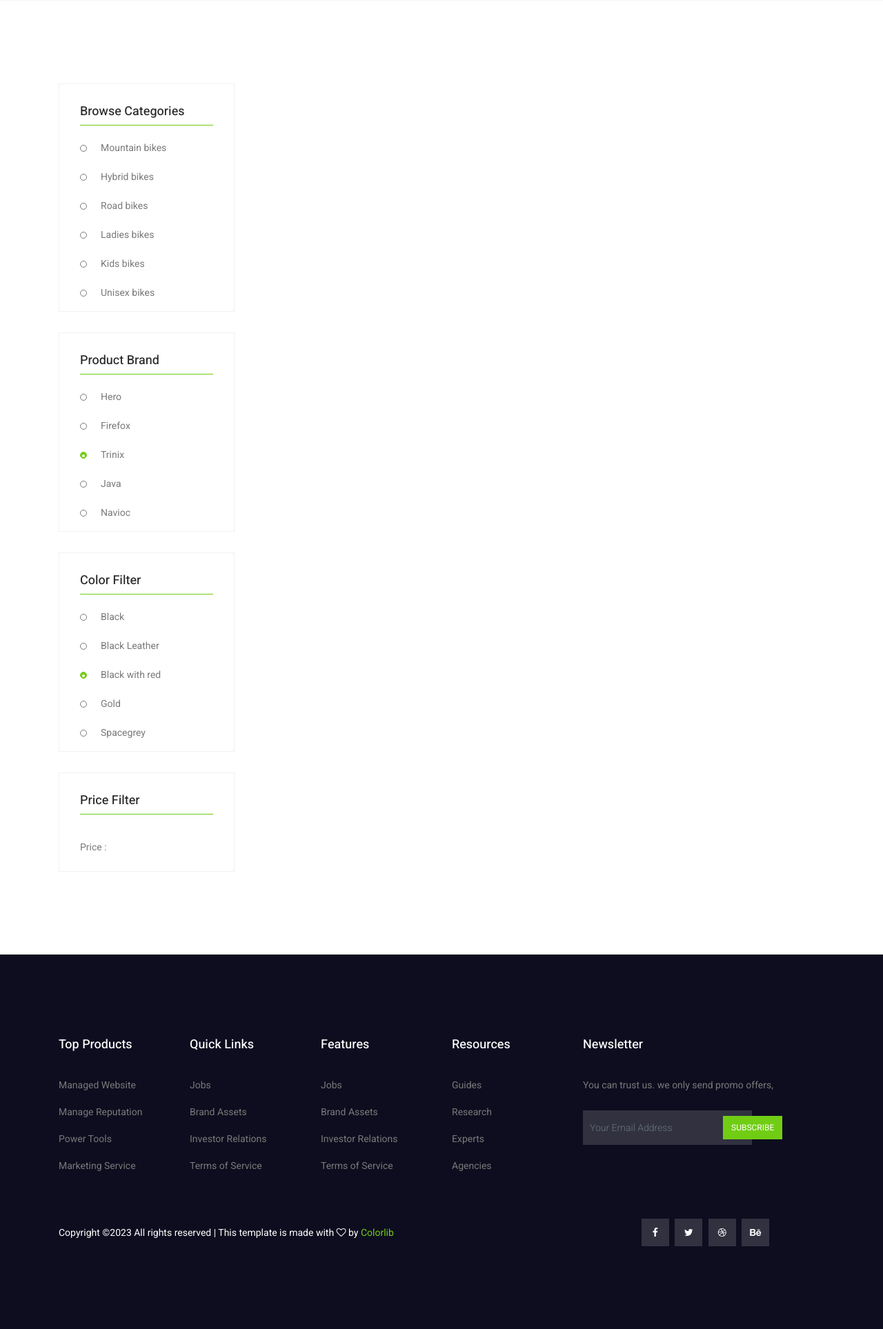
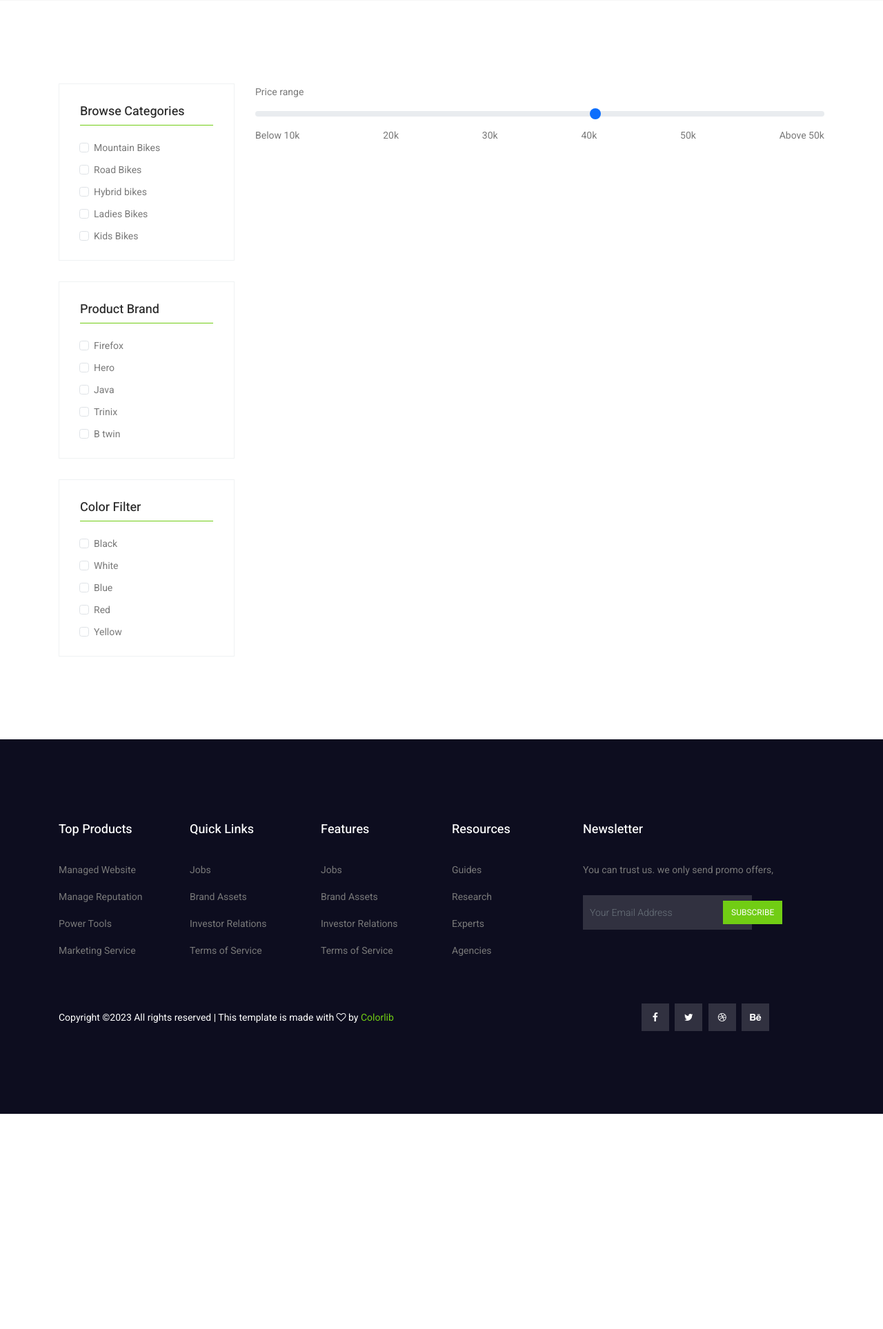
Before and after one commit to Rashicom/cyclone_ecom, a Django app: page /categories/ in a window 1280 px wide. Shown: the part 310-2237 px from the top of the page at 69% size. After the commit the page ends 1925 px from the top, so only its background shows below. Run offline with Django 4.2, Linux system fonts and the light colour scheme; data that the repository does not hold is empty; parts of the project's set-up code (start-up, migrations or seed data) failed here and were passed over; some libraries are stand-ins or nearby versions.

Commit message:
category filter front end compleated

```diff
--- a/templates/home/cyclone_category.html
+++ b/templates/home/cyclone_category.html
@@ -30,6 +30,19 @@
 
           <!-- <<<<<<<<<<<right area start>>>>>>>>>>>>>>>> -->
           <div class="col-lg-9">
+
+            <div class="">
+              <label for="customRange2" class="form-label">Price range</label>
+              <input type="range" class="form-range" min="0" max="5" id="">
+              <div class="d-flex justify-content-between">
+                <p>Below 10k</p>
+                <p>20k</p>
+                <p>30k</p>
+                <p>40k</p>
+                <p>50k</p>
+                <p>Above 50k</p>
+              </div>
+            </div>
 
             <div class="latest_product_inner">
               <div class="row">
@@ -120,27 +133,38 @@
                   <h3>Browse Categories</h3>
                 </div>
                 <div class="widgets_inner">
-                  <ul class="list">
-                    <li>
-                      <a href="#">Mountain bikes</a>
-                    </li>
-                    <li>
-                      <a href="#">Hybrid bikes</a>
-                    </li>
-                    <li>
-                      <a href="#">Road bikes</a>
-                    </li>
-                    <li>
-                      <a href="#">Ladies bikes</a>
-                    </li>
-                    <li>
-                      <a href="#">Kids bikes</a>
-                    </li>
-                    <li>
-                      <a href="#">Unisex bikes</a>
-                    </li>
 
-                  </ul>
+                  <div class="form-check my-2">
+                    <input class="form-check-input filter_checkbox" data-filter="bike_type" type="checkbox" value="mountain_bikes" id="">
+                    <label class="form-check-label" for="flexCheckDefault">
+                      Mountain Bikes
+                    </label>
+                  </div>
+                  <div class="form-check my-2">
+                    <input class="form-check-input filter_checkbox" data-filter="bike_type" type="checkbox" value="road_bikes" id="">
+                    <label class="form-check-label" for="flexCheckChecked">
+                      Road Bikes
+                    </label>
+                  </div>
+                  <div class="form-check my-2">
+                    <input class="form-check-input filter_checkbox" data-filter="bike_type" type="checkbox" value="hybrid_bikes" id="">
+                    <label class="form-check-label" for="flexCheckDefault">
+                      Hybrid bikes
+                    </label>
+                  </div>
+                  <div class="form-check my-2">
+                    <input class="form-check-input filter_checkbox" data-filter="bike_type" type="checkbox" value="ladies_bikes" id="">
+                    <label class="form-check-label" for="flexCheckChecked">
+                      Ladies Bikes
+                    </label>
+                  </div>
+                  <div class="form-check my-2">
+                    <input class="form-check-input filter_checkbox" data-filter="bike_type" type="checkbox" value="kids_bikes" id="" >
+                    <label class="form-check-label" for="flexCheckChecked">
+                      Kids Bikes
+                    </label>
+                  </div>
+
                 </div>
               </aside>
 
@@ -149,23 +173,38 @@
                   <h3>Product Brand</h3>
                 </div>
                 <div class="widgets_inner">
-                  <ul class="list">
-                    <li>
-                      <a href="#">Hero</a>
-                    </li>
-                    <li>
-                      <a href="#">Firefox</a>
-                    </li>
-                    <li class="active">
-                      <a href="#">Trinix</a>
-                    </li>
-                    <li>
-                      <a href="#">Java</a>
-                    </li>
-                    <li>
-                      <a href="#">Navioc</a>
-                    </li>
-                  </ul>
+
+                  <div class="form-check my-2">
+                    <input class="form-check-input filter_checkbox" data-filter="company" type="checkbox" value="firefox" id="">
+                    <label class="form-check-label" for="flexCheckDefault">
+                      Firefox
+                    </label>
+                  </div>
+                  <div class="form-check my-2">
+                    <input class="form-check-input filter_checkbox" data-filter="company" type="checkbox" value="hero" id="">
+                    <label class="form-check-label" for="flexCheckChecked">
+                      Hero
+                    </label>
+                  </div>
+                  <div class="form-check my-2">
+                    <input class="form-check-input filter_checkbox" data-filter="company" type="checkbox" value="java" id="">
+                    <label class="form-check-label" for="flexCheckDefault">
+                      Java
+                    </label>
+                  </div>
+                  <div class="form-check my-2">
+                    <input class="form-check-input filter_checkbox" data-filter="company" type="checkbox" value="trinix" id="">
+                    <label class="form-check-label" for="flexCheckChecked">
+                      Trinix
+                    </label>
+                  </div>
+                  <div class="form-check my-2">
+                    <input class="form-check-input filter_checkbox" data-filter="company" type="checkbox" value="b_twin" id="" >
+                    <label class="form-check-label" for="flexCheckChecked">
+                      B twin
+                    </label>
+                  </div>
+
                 </div>
               </aside>
 
@@ -174,46 +213,88 @@
                   <h3>Color Filter</h3>
                 </div>
                 <div class="widgets_inner">
-                  <ul class="list">
-                    <li>
-                      <a href="#">Black</a>
-                    </li>
-                    <li>
-                      <a href="#">Black Leather</a>
-                    </li>
-                    <li class="active">
-                      <a href="#">Black with red</a>
-                    </li>
-                    <li>
-                      <a href="#">Gold</a>
-                    </li>
-                    <li>
-                      <a href="#">Spacegrey</a>
-                    </li>
-                  </ul>
+
+                  <div class="form-check my-2">
+                    <input class="form-check-input filter_checkbox" data-filter="color" type="checkbox" value="black" id="">
+                    <label class="form-check-label" for="flexCheckDefault">
+                      Black
+                    </label>
+                  </div>
+                  <div class="form-check my-2">
+                    <input class="form-check-input filter_checkbox" data-filter="color" type="checkbox" value="white" id="">
+                    <label class="form-check-label" for="flexCheckChecked">
+                      White
+                    </label>
+                  </div>
+                  <div class="form-check my-2">
+                    <input class="form-check-input filter_checkbox" data-filter="color" type="checkbox" value="blue" id="">
+                    <label class="form-check-label" for="flexCheckDefault">
+                      Blue
+                    </label>
+                  </div>
+                  <div class="form-check my-2">
+                    <input class="form-check-input filter_checkbox" data-filter="color" type="checkbox" value="red" id="">
+                    <label class="form-check-label " for="flexCheckChecked">
+                      Red
+                    </label>
+                  </div>
+                  <div class="form-check my-2">
+                    <input class="form-check-input filter_checkbox" data-filter="color" type="checkbox" value="yellow" id="" >
+                    <label class="form-check-label" for="flexCheckChecked">
+                      Yellow
+                    </label>
+                  </div>
+
                 </div>
               </aside>
 
-              <aside class="left_widgets p_filter_widgets">
-                <div class="l_w_title">
-                  <h3>Price Filter</h3>
-                </div>
-                <div class="widgets_inner">
-                  <div class="range_item">
-                    <div id="slider-range"></div>
-                    <div class="">
-                      <label for="amount">Price : </label>
-                      <input type="text" id="amount" readonly />
-                    </div>
-                  </div>
-                </div>
-              </aside>
+
             </div>
           </div>
         </div>
       </div>
     </section>
     <!--================End Category Product Area =================-->
+    <script>
 
+      $(".filter_checkbox").on('click', function() {
+        console.log("filter check box clsicked")
+        var bike_type = []
+        var brand = []
+        var color = []
+
+        $(".filter_checkbox:checked").each(function() {
+          var filter_cat = $(this).data('filter')
+
+          if ( filter_cat == "bike_type") {
+            bike_type.push($(this).val())
+          }
+          else if( filter_cat == "company"){
+            brand.push($(this).val())
+          }
+          else if( filter_cat == "color") {
+            color.push($(this).val())
+          }
+        })
+
+        console.log(bike_type)
+        console.log(brand)
+        console.log(color)
+        data = {"bike_type":bike_type, "brand":brand, "color":color}
+
+        $.ajax({
+          method:"GET",
+          url:"{% url '#' %}",
+          data:data,
+
+          success: function(data) {
+            console.log("code run success")
+
+          }
+        })
+
+      })
+
+    </script>
 
 {% endblock cyclonecontant %}
```
Also changed, not shown: templates/home/cyclone_product.html (+30 -5 lines), home/views.py (line endings or trailing spaces).
